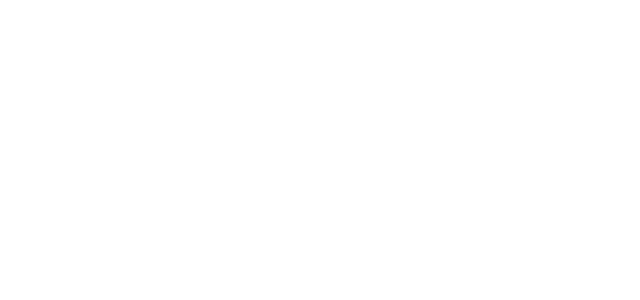
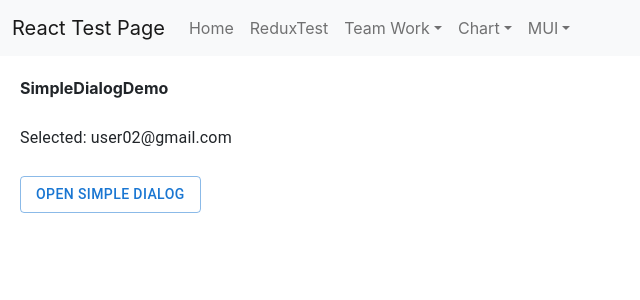
Before and after one commit to jinseok1306/React-Test, a React (Create React App) app in the folder ReactProject/client_app/: page /MUI/DialogPage in a window 1280 px wide. Before the commit this address had no page. Shown: the top 300 px of the page, without its empty margins (0-640 px from the left). Built offline with nearby package versions, Linux system fonts and the light colour scheme.

Commit message:
MUI SimpleDialog 테스트 완료

```diff
--- a/ReactProject/client_app/src/App.tsx
+++ b/ReactProject/client_app/src/App.tsx
@@ -42,6 +42,7 @@ function App() {
                   <Route path="/MUI/TooltipPage" element={<Page.TooltipPage />} />
                   <Route path="/MUI/AlertPage" element={<Page.AlertPage />} />
                   <Route path="/MUI/BackdropPage" element={<Page.BackdropPage />} />
+                  <Route path="/MUI/DialogPage" element={<Page.DialogPage />} />
                   </Routes>
           </Provider>
     </div>
--- /dev/null
+++ b/ReactProject/client_app/src/components/Dialog/SimpleDialogDemo.tsx
@@ -0,0 +1,90 @@
+import * as React from 'react';
+import Button from '@mui/material/Button';
+import Avatar from '@mui/material/Avatar';
+import List from '@mui/material/List';
+import ListItem from '@mui/material/ListItem';
+import ListItemAvatar from '@mui/material/ListItemAvatar';
+import ListItemText from '@mui/material/ListItemText';
+import DialogTitle from '@mui/material/DialogTitle';
+import Dialog from '@mui/material/Dialog';
+import PersonIcon from '@mui/icons-material/Person';
+import AddIcon from '@mui/icons-material/Add';
+import Typography from '@mui/material/Typography';
+import { blue } from '@mui/material/colors';
+
+const emails = ['username@gmail.com', 'user02@gmail.com'];
+
+export interface SimpleDialogProps {
+    open: boolean;
+    selectedValue: string;
+    onClose: (value: string) => void;
+}
+
+function SimpleDialog(props: SimpleDialogProps) {
+    const { onClose, selectedValue, open } = props;
+
+    const handleClose = () => {
+        onClose(selectedValue);
+    };
+
+    const handleListItemClick = (value: string) => {
+        onClose(value);
+    };
+
+    return (
+        <Dialog onClose={handleClose} open={open}>
+            <DialogTitle>Set backup account</DialogTitle>
+            <List sx={{ pt: 0 }}>
+                {emails.map((email) => (
+                    <ListItem button onClick={() => handleListItemClick(email)} key={email}>
+                        <ListItemAvatar>
+                            <Avatar sx={{ bgcolor: blue[100], color: blue[600] }}>
+                                <PersonIcon />
+                            </Avatar>
+                        </ListItemAvatar>
+                        <ListItemText primary={email} />
+                    </ListItem>
+                ))}
+                <ListItem autoFocus button onClick={() => handleListItemClick('addAccount')}>
+                    <ListItemAvatar>
+                        <Avatar>
+                            <AddIcon />
+                        </Avatar>
+                    </ListItemAvatar>
+                    <ListItemText primary="Add account" />
+                </ListItem>
+            </List>
+        </Dialog>
+    );
+}
+
+export default function SimpleDialogDemo() {
+    const [open, setOpen] = React.useState(false);
+    const [selectedValue, setSelectedValue] = React.useState(emails[1]);
+
+    const handleClickOpen = () => {
+        setOpen(true);
+    };
+
+    const handleClose = (value: string) => {
+        setOpen(false);
+        setSelectedValue(value);
+    };
+
+    return (
+        <div>
+            <Typography variant="subtitle1" component="div">
+                Selected: {selectedValue}
+            </Typography>
+            <br />
+            <Button variant="outlined" onClick={handleClickOpen}>
+                Open simple dialog
+            </Button>
+            <SimpleDialog
+                selectedValue={selectedValue}
+                open={open}
+                onClose={handleClose}
+            />
+        </div>
+    );
+}
--- a/ReactProject/client_app/src/components/Menu.tsx
+++ b/ReactProject/client_app/src/components/Menu.tsx
@@ -49,6 +49,7 @@ const Menu = () => {
                                 <NavDropdown.Item><Link to="/MUI/TooltipPage" style={{ color: 'rgba(0, 0, 0, 0.55)', textDecoration: 'none' }}>TooltipPage</Link></NavDropdown.Item>
                                 <NavDropdown.Item><Link to="/MUI/AlertPage" style={{ color: 'rgba(0, 0, 0, 0.55)', textDecoration: 'none' }}>AlertPage</Link></NavDropdown.Item>
                                 <NavDropdown.Item><Link to="/MUI/BackdropPage" style={{ color: 'rgba(0, 0, 0, 0.55)', textDecoration: 'none' }}>BackdropPage</Link></NavDropdown.Item>
+                                <NavDropdown.Item><Link to="/MUI/DialogPage" style={{ color: 'rgba(0, 0, 0, 0.55)', textDecoration: 'none' }}>DialogPage</Link></NavDropdown.Item>
                             </NavDropdown>
                         </Nav>
                     </Navbar.Collapse>
--- /dev/null
+++ b/ReactProject/client_app/src/pages/MUI/DialogPage.tsx
@@ -0,0 +1,22 @@
+import React, { useCallback, useState } from "react";
+import Menu from '../../components/Menu';
+import Grid from '@mui/material/Grid';
+import SimpleDialogDemo from '../../components/Dialog/SimpleDialogDemo';
+
+const DialogPage = () => {
+    return (
+        <div>
+            <Menu />
+            <div style={{ margin: 20 }}>
+                <Grid container rowSpacing={1} columnSpacing={{ xs: 1, sm: 2, md: 3 }}>
+                    <Grid item xs={3}>
+                        <b>SimpleDialogDemo</b><div>&nbsp;</div>
+                        <SimpleDialogDemo />
+                    </Grid>
+                </Grid>
+            </div>
+        </div>
+    );
+};
+
+export default DialogPage;
--- a/ReactProject/client_app/src/pages/index.tsx
+++ b/ReactProject/client_app/src/pages/index.tsx
@@ -30,3 +30,4 @@ export { default as TablePage } from './MUI/TablePage';
 export { default as TooltipPage } from './MUI/TooltipPage';
 export { default as AlertPage } from './MUI/AlertPage';
 export { default as BackdropPage } from './MUI/BackdropPage';
+export { default as DialogPage } from './MUI/DialogPage';
```
Also changed, not shown: 1 other file (tests, documents, lock files or other folders).
